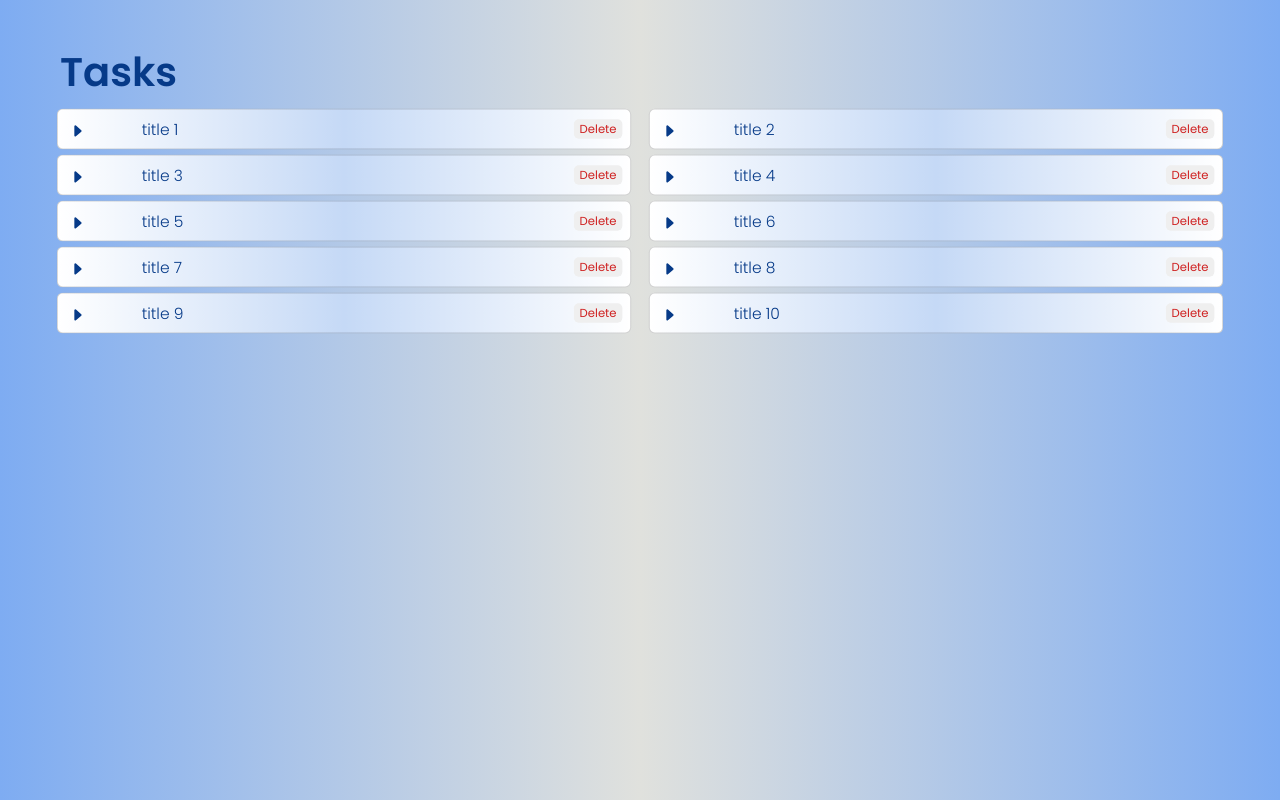
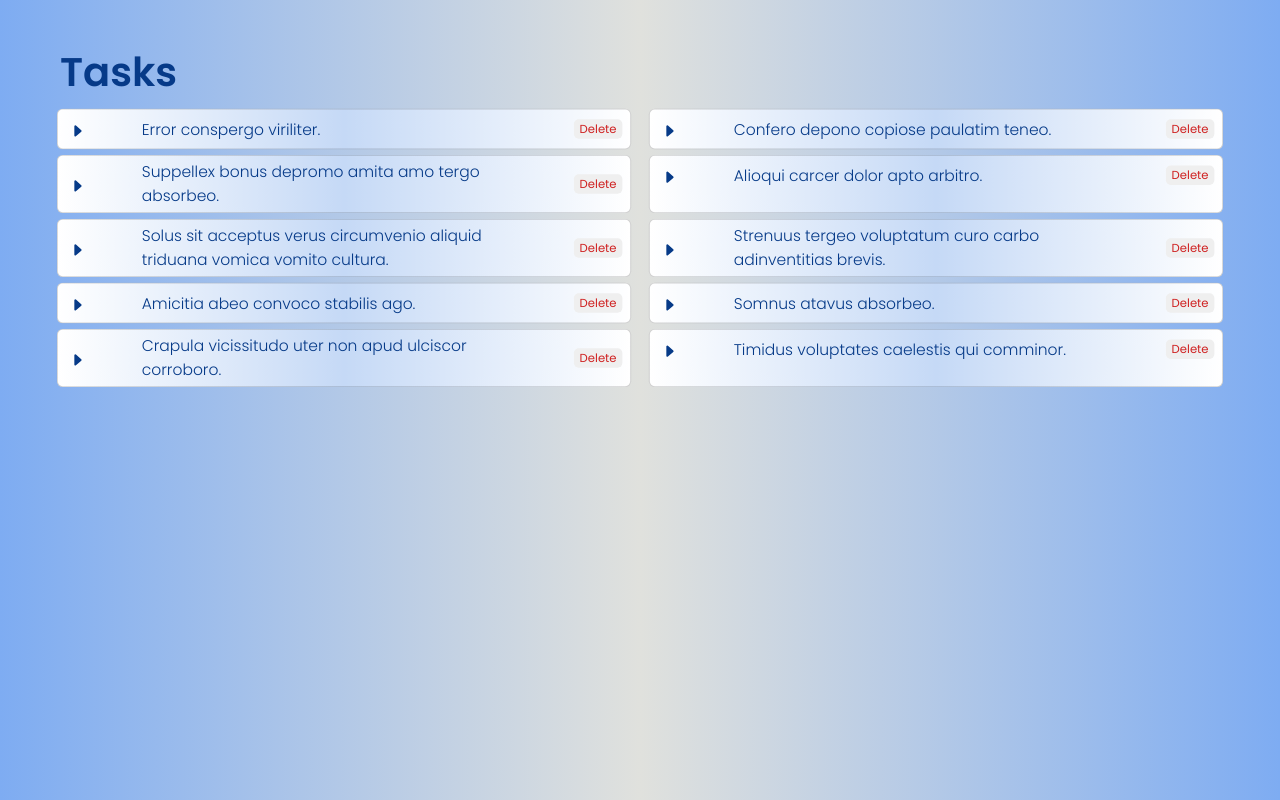
Before and after one commit to Lakrandi-Ayeshani/Spark_Global_Task, a React (Create React App) app: page / in a window 1280 px wide. Built offline with nearby package versions, Linux system fonts and the light colour scheme.

Commit message:
faker set up and data generated

```diff
--- a/package.json
+++ b/package.json
@@ -3,6 +3,7 @@
   "version": "0.1.0",
   "private": true,
   "dependencies": {
+    "@faker-js/faker": "^8.1.0",
     "@testing-library/jest-dom": "^5.17.0",
     "@testing-library/react": "^13.4.0",
     "@testing-library/user-event": "^13.5.0",
--- a/src/App.js
+++ b/src/App.js
@@ -1,10 +1,10 @@
 import './App.css';
-import { tasks as initialTasks } from './data/data';
 import TaskList from './screens/TaskList';
 import { useState } from 'react';
+import { getData } from './data/data.js';
 
 function App() {
-  const [tasks, setTasks] = useState(initialTasks);
+  const [tasks, setTasks] = useState(getData());
   const deleteTask = (id) => {
     const updateTasks = tasks.filter((oneTask) => oneTask._id !== id);
     setTasks(updateTasks);
--- a/src/data/data.js
+++ b/src/data/data.js
@@ -1,51 +1,16 @@
-export const tasks = [
-    {
-        "_id": 1,
-        "title": "title 1",
-        "description":  "description 1"
-    },
-    {
-        "_id": 2,
-        "title": "title 2",
-        "description":  "description 2"
-    },
-    {
-        "_id": 3,
-        "title": "title 3",
-        "description":  "description 3"
-    },
-    {
-        "_id": 4,
-        "title": "title 4",
-        "description":  "description 4"
-    },
-    {
-        "_id": 5,
-        "title": "title 5",
-        "description":  "description 5"
-    },
-    {
-        "_id": 6,
-        "title": "title 6",
-        "description":  "description 6"
-    },
-    {
-        "_id": 7,
-        "title": "title 7",
-        "description":  "description 7"
-    },
-    {
-        "_id": 8,
-        "title": "title 8",
-        "description":  "description 8"
-    },
-    {
-        "_id": 9,
-        "title": "title 9",
-        "description":  "description 9"
-    },{
-        "_id": 10,
-        "title": "title 10",
-        "description":  "description 10"
+import { faker } from '@faker-js/faker';
+
+export const getData = () => {
+    const tasks = [];
+
+    for(let i=0; i<10; i++){
+        const _id = i;
+        const title = faker.lorem.sentence();
+        const task = {
+            _id,
+            title
+        };
+        tasks.push(task);
     }
-];
+    return tasks;
+};
--- a/src/screens/TaskList.js
+++ b/src/screens/TaskList.js
@@ -1,5 +1,5 @@
 import React from 'react';
-import Task from './Task';
+import Task from '../components/Task';
 
 const TaskList = ({ tasks, deleteTask }) => {
 
```
Also changed, not shown: src/components/Task.js (renamed from src/screens/Task.js), 1 other file (tests, documents, lock files or other folders).
